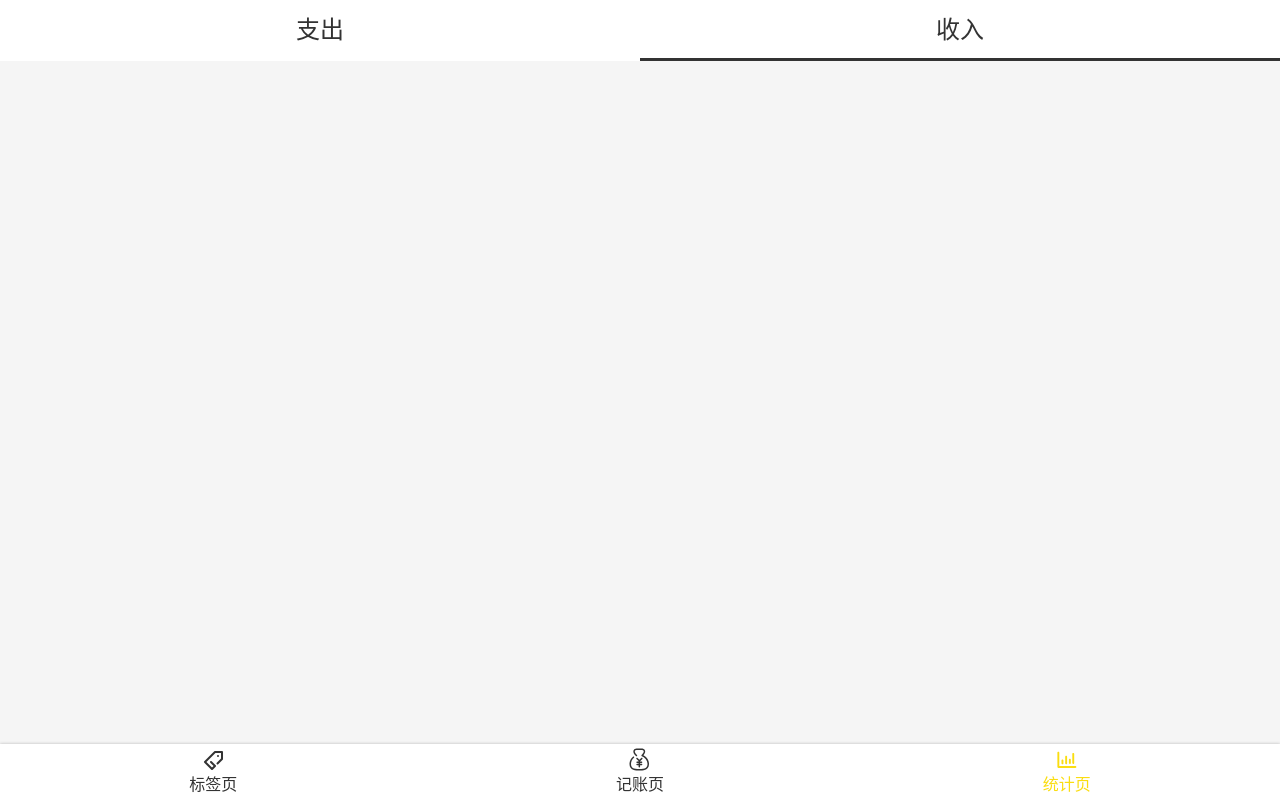
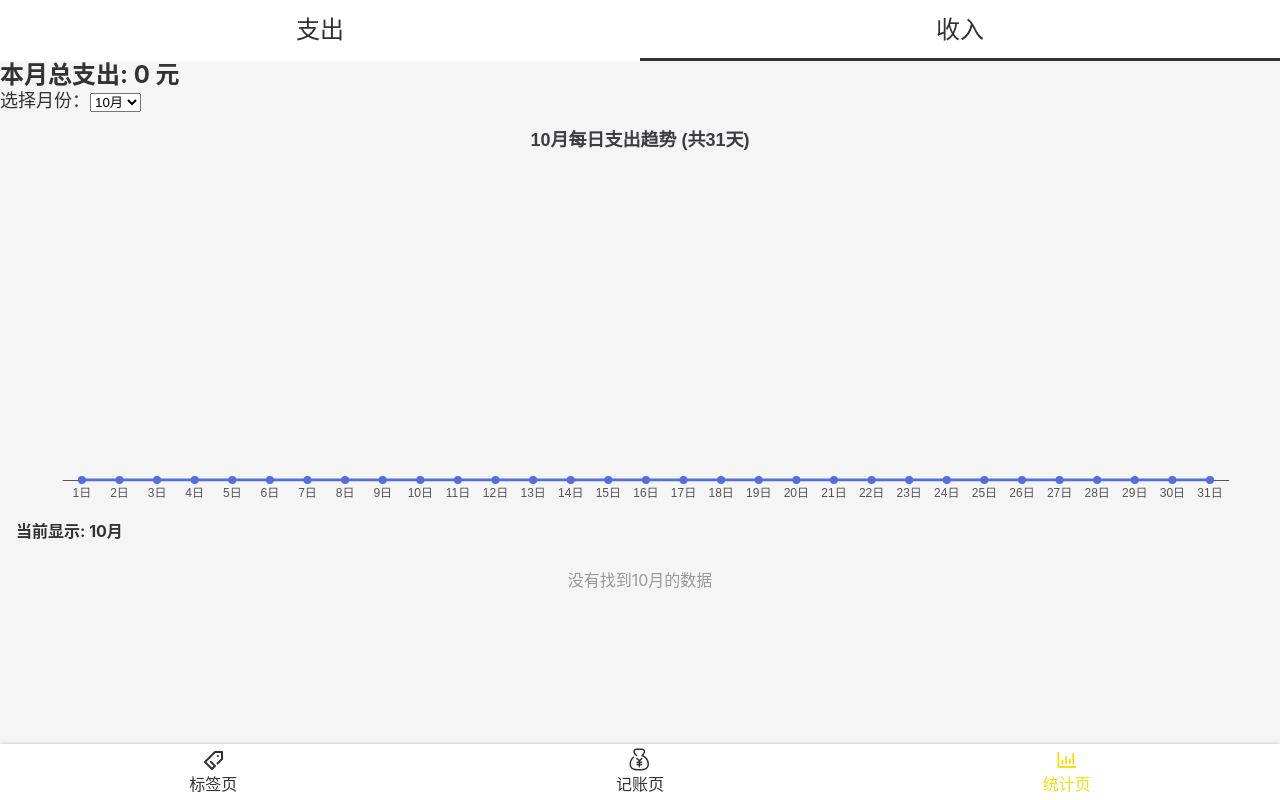
Before and after one commit to hututu193/SpendWise, a React app: page /#/statistics in a window 1280 px wide. Built offline with nearby package versions, Linux system fonts and the light colour scheme.

Commit message:
增加图表

```diff
--- a/public/index.html
+++ b/public/index.html
@@ -11,7 +11,7 @@
 
   <link rel="manifest" href="%PUBLIC_URL%/manifest.json" />
 
-  <title>React App</title>
+  <title>money-log</title>
 </head>
 
 <body>
--- a/src/App.tsx
+++ b/src/App.tsx
@@ -15,6 +15,9 @@ import { Tag } from 'views/Tag';
 
 const AppWrapper = styled.div`
   color: #333;
+  /* max-width: 520px;//设置最大宽度 */
+  margin: 0 auto;
+
 `
 
 const App = () => {
--- /dev/null
+++ b/src/components/ChartPage/index.tsx
@@ -0,0 +1,224 @@
+import React, { useState, useEffect } from 'react';
+import * as echarts from 'echarts';
+import { useRecords } from 'hooks/useRecords';
+import day from 'dayjs'
+import utc from 'dayjs/plugin/utc';
+import styled from 'styled-components';
+
+const MonthChooseWrapper = styled.div`
+    font-size: 18px;
+`
+
+day.extend(utc);
+
+interface MonthlyData {
+    [month: string]: number[];
+}
+type Props = {
+    category: '-' | '+';
+    onChange: (month: string) => void // 修改：接收月份参数
+}
+type TotalCost = { month: string, total: number }[]
+export function ChartPage({ category, onChange }: Props) {
+
+
+    //选择月份，默认十月
+    const [selectedMonth, setSelectedMonth] = useState('10');
+    // 处理月份变化
+    const handleMonthChange = (month: string) => {
+        setSelectedMonth(month);
+        onChange(month); // 调用父组件的回调函数
+    };
+
+    const chartRef = React.useRef<HTMLDivElement>(null);
+    const myChartRef = React.useRef<echarts.ECharts | null>(null);
+
+    const [calculate, setCalculate] = useState({ '+': '收入', '-': '支出' })
+    const [totalCost, setTotalCost] = useState<TotalCost>([])
+
+    const { records } = useRecords();
+
+    // 初始化 monthlyData
+    const initializeMonthlyData = (): MonthlyData => {
+        const data: MonthlyData = {};
+        for (let month = 1; month <= 12; month++) {
+            data[month.toString()] = new Array(31).fill(0); // 每月最多31天
+        }
+        return data;
+    };
+
+    const [monthlyData, setMonthlyData] = useState<MonthlyData>(initializeMonthlyData);
+    //获取monthlyData
+    useEffect(() => {
+        if (records.length === 0) return;
+
+        let hash: { [key: string]: any[] } = {};
+        const selectedRecords = records.filter(r => r.category === category);
+
+        // 按日期分组
+        selectedRecords.forEach((r) => {
+            const utcDate = day(r.createdAt).utc();
+            const key = utcDate.format('M-D'); // 如 '10-14'
+            if (!(key in hash)) {
+                hash[key] = [];
+            }
+            hash[key].push(r);
+        });
+
+        // 转换为数组并排序
+        const array = Object.entries(hash).sort((a, b) => {
+            if (a[0] === b[0]) return 0;
+            return a[0] > b[0] ? 1 : -1;
+        });
+
+        // console.log('分组数据:', array);
+
+        // 处理数据填充
+        const newMonthlyData = initializeMonthlyData();
+
+        array.forEach(([date, records]) => {
+            const [month, day] = date.split('-');
+            const dayIndex = parseInt(day) - 1; // 0-based 索引
+            const total = records.reduce((sum: number, item: any) => sum + item.amount, 0);
+
+            if (newMonthlyData[month] && dayIndex >= 0 && dayIndex < 31) {
+                newMonthlyData[month][dayIndex] = total;
+            }
+        });
+        setMonthlyData(newMonthlyData);
+
+        console.log('最终 monthlyData:', newMonthlyData);
+
+
+    }, [records, category]);
+
+    //计算总收入/总支出
+    useEffect(() => {
+        const arr: any = [];
+
+        for (let i = 1; i <= 12; i++) {
+            const monthKey = i.toString();
+
+            const sumWithInitial = monthlyData[monthKey].reduce(
+                (accumulator, currentValue) => accumulator + currentValue,
+                0,
+            );
+            arr.push({ month: monthKey, total: sumWithInitial });
+
+        }
+        // console.log('arr' + JSON.stringify(arr));
+        setTotalCost(JSON.parse(JSON.stringify(arr)))
+        console.log(totalCost);
+    }, [monthlyData])
+
+    // 当月份变化时更新图表
+    useEffect(() => {
+        if (!chartRef.current) return;
+
+        // 初始化图表实例
+        if (!myChartRef.current) {
+            myChartRef.current = echarts.init(chartRef.current);
+        }
+
+        const getDaysInMonth = (month: string) => {
+            const monthNum = parseInt(month);
+            // 简单判断，实际应该考虑闰年
+            const daysInMonth = [31, 29, 31, 30, 31, 30, 31, 31, 30, 31, 30, 31];
+            return daysInMonth[monthNum - 1] || 30;
+        };
+
+        const daysInSelectedMonth = getDaysInMonth(selectedMonth);
+        const rawData = monthlyData[selectedMonth] || Array(daysInSelectedMonth).fill(0);
+        const data = rawData.slice(0, daysInSelectedMonth); // 只取实际天数的数据
+        const days = Array.from({ length: daysInSelectedMonth }, (_, i) => i + 1);
+
+        // console.log(`月份: ${selectedMonth}, 天数: ${daysInSelectedMonth}, 数据:`, data);
+
+        const option: echarts.EChartsOption = {
+            title: {
+                text: `${selectedMonth}月每日支出趋势 (共${daysInSelectedMonth}天)`,
+                left: 'center',
+            },
+            tooltip: {
+                trigger: 'axis',
+                formatter: (params: any) => {
+                    const value = params[0].value;
+                    const day = params[0].name;
+                    return `${day}<br/>金额: ￥${value}`;
+                }
+            },
+            grid: {
+                left: '3%',   // 调整左边距，为y轴标签留出空间
+                right: '4%',
+                bottom: '3%',
+                containLabel: true
+            },
+            xAxis: {
+                type: 'category',
+                data: days.map((d) => `${d}日`),
+            },
+            yAxis: {
+                type: 'value',
+                name: '金额 (¥)',
+                show: false
+            },
+            series: [
+                {
+                    data,
+                    type: 'line',
+                    smooth: true,
+                    symbol: 'circle',
+                    symbolSize: 8,
+                    lineStyle: { width: 3 },
+                    areaStyle: { opacity: 0.1 },
+                },
+            ],
+        };
+
+        // 关键：设置图表选项
+        myChartRef.current.setOption(option);
+
+        // 添加窗口大小变化监听
+        const handleResize = () => {
+            myChartRef.current?.resize();
+        };
+        window.addEventListener('resize', handleResize);
+
+        return () => {
+            window.removeEventListener('resize', handleResize);
+            // 注意：这里不要dispose，否则切换月份时会销毁图表
+            // myChartRef.current?.dispose();
+            // myChartRef.current = null;
+        };
+    }, [selectedMonth, monthlyData]);
+
+    return (
+        <div className="p-4">
+            <h2 className="text-lg font-bold mb-4">
+                本月总{calculate[category]}: {
+                    totalCost && totalCost[Number(selectedMonth) - 1]
+                        ? totalCost[Number(selectedMonth) - 1].total
+                        : 0
+                } 元
+            </h2>
+            <MonthChooseWrapper className="mb-4">
+                <label className="mr-2">选择月份：</label>
+                <select
+                    value={selectedMonth}
+                    onChange={(e) => handleMonthChange(e.target.value)}
+                    className="border rounded p-1"
+                >
+                    {Array.from({ length: 12 }, (_, i) => i + 1).map((m) => (
+                        <option key={m} value={m.toString()}>{m}月</option>
+                    ))}
+                </select>
+            </MonthChooseWrapper>
+
+            <div>
+
+            </div>
+
+            <div ref={chartRef} style={{ width: '100%', height: '400px' }} />
+        </div>
+    );
+}
--- a/src/views/Money.tsx
+++ b/src/views/Money.tsx
@@ -4,7 +4,7 @@ import styled from "styled-components";
 import { useState } from "react";
 
 import { useRecords } from "hooks/useRecords";
-import { TagsSection } from './Money/TagSection';
+import { TagsSection } from './Money/TagsSection';
 import { CategorySection } from './Money/CategorySection';
 import { NoteSection } from './Money/NoteSection';
 import { NumberPadSection } from './Money/NumberPadSection'
--- a/src/views/Money/TagSection.tsx
+++ b/src/views/Money/TagsSection.tsx
@@ -3,6 +3,7 @@ import React from 'react';
 import { useTags } from 'hooks/useTags';
 
 const Wrapper = styled.section`
+
     flex-grow: 1;
     background: #FFFFFF;
     padding: 12px 16px;
--- a/src/views/Statistics.tsx
+++ b/src/views/Statistics.tsx
@@ -1,11 +1,13 @@
 import Layout from '../components/Layout';
-import React, { ReactNode, useState } from 'react';
+import React, { ReactNode, useState, useEffect } from 'react';
 import { CategorySection } from './Money/CategorySection';
 import styled from 'styled-components';
 import { RecordItem, useRecords } from '../hooks/useRecords';
 import { useTags } from '../hooks/useTags';
 import day from 'dayjs';
 import utc from 'dayjs/plugin/utc';
+
+import { ChartPage } from 'components/ChartPage';
 
 day.extend(utc);
 
@@ -36,30 +38,24 @@ function Statistics() {
     const [category, setCategory] = useState<'-' | '+'>('-');
     const { records } = useRecords();
     const { getName } = useTags();
-    const hash: { [K: string]: RecordItem[] } = {}; // {'2020-05-11': [item, item], '2020-05-10': [item, item], '2020-05-12': [item, item, item, item]}
+    const [selectedMonth, setSelectedMonth] = useState<string>('10'); // 默认10月，与ChartPage一致
+
+    const hash: { [K: string]: RecordItem[] } = {};
+
     const selectedRecords = records.filter(r => r.category === category);
 
-    // 添加调试信息
-    console.log('所有记录:', records);
-    console.log('筛选后的记录:', selectedRecords);
+    // 处理月份变化的函数
+    const handleMonthChange = (month: string) => {
+        console.log('子组件选择的月份:', month);
+        // 确保月份是两位数格式
+        const formattedMonth = month.padStart(2, '0');
+        setSelectedMonth(formattedMonth);
+    };
 
-
-
-
+    // 构建hash数据
     selectedRecords.forEach(r => {
-
-        // const originalDate = r.createdAt;
         const utcDate = day(r.createdAt).utc();
-        // const localDate = day(r.createdAt);
         const key = utcDate.format('YYYY年MM月DD日');
-
-        // console.log('原始时间:', originalDate);
-        // console.log('UTC 时间:', utcDate.format('YYYY-MM-DD HH:mm:ss'));
-        // console.log('本地时间:', localDate.format('YYYY-MM-DD HH:mm:ss'));
-        // console.log('分组键:', key);
-        // console.log('---');
-
-        // const key = day(r.createdAt).utc().format('YYYY年MM月DD日');
         if (!(key in hash)) {
             hash[key] = [];
         }
@@ -73,24 +69,57 @@ function Statistics() {
         return 0;
     });
 
+    console.log('原始数据 array:', array);
+
+    // 根据选择的月份过滤数据
+    const filteredArray = array.filter(([date]) => {
+        // 安全地提取月份
+        const monthPart = date.split('年')[1];
+        if (!monthPart) return false;
+
+        const month = monthPart.split('月')[0];
+        console.log(`日期: ${date}, 提取的月份: ${month}, 选中的月份: ${selectedMonth}`);
+
+        return month === selectedMonth;
+    });
+
+    console.log('过滤后的数据 filteredArray:', filteredArray);
+
+    // 添加调试信息
+    useEffect(() => {
+        console.log('selectedMonth 变化:', selectedMonth);
+        console.log('filteredArray 长度:', filteredArray.length);
+    }, [selectedMonth, filteredArray]);
+
     return (
         <Layout>
             <CategoryWrapper>
                 <CategorySection value={category}
                     onChange={value => setCategory(value)} />
             </CategoryWrapper>
-            {array.map(([date, records]) => <div>
+
+            <ChartPage category={category} onChange={handleMonthChange} />
+
+            {/* 显示当前选中的月份 */}
+            <div style={{ padding: '10px 16px', fontSize: '16px', fontWeight: 'bold' }}>
+                当前显示: {selectedMonth}月
+            </div>
+
+            <div>
+                {filteredArray.length > 0 ? (
+                    filteredArray.map(([date, records]) =>
+                        <div key={date}>
                             <Header>
                                 {date}
                             </Header>
                             <div>
                                 {records.map(r => {
-                        return <Item>
+                                    return <Item key={r.createdAt}>
                                         <div className="tags oneLine">
                                             {r.tagIds
                                                 .map(tagId => <span key={tagId}>{getName(tagId)}</span>)
                                                 .reduce((result, span, index, array) =>
-                                        result.concat(index < array.length - 1 ? [span, '，'] : [span]), [] as ReactNode[])
+                                                    result.concat(index < array.length - 1 ? [span, ', '] : [span]), [] as ReactNode[])
                                             }
                                         </div>
                                         {r.note && <div className="note">
@@ -102,10 +131,16 @@ function Statistics() {
                                     </Item>;
                                 })}
                             </div>
-            </div>)}
+                        </div>
+                    )
+                ) : (
+                    <div style={{ padding: '20px', textAlign: 'center', color: '#999' }}>
+                        {selectedMonth ? `没有找到${selectedMonth}月的数据` : '请选择月份'}
+                    </div>
+                )}
+            </div>
         </Layout>
     );
 }
 
-
 export default Statistics;
```
Also changed, not shown: package.json (+6 -1 lines), src/components/Layout.tsx (+9 -1 lines), 1 other file (tests, documents, lock files or other folders). Lines whose indentation alone changed are shown as unchanged.
